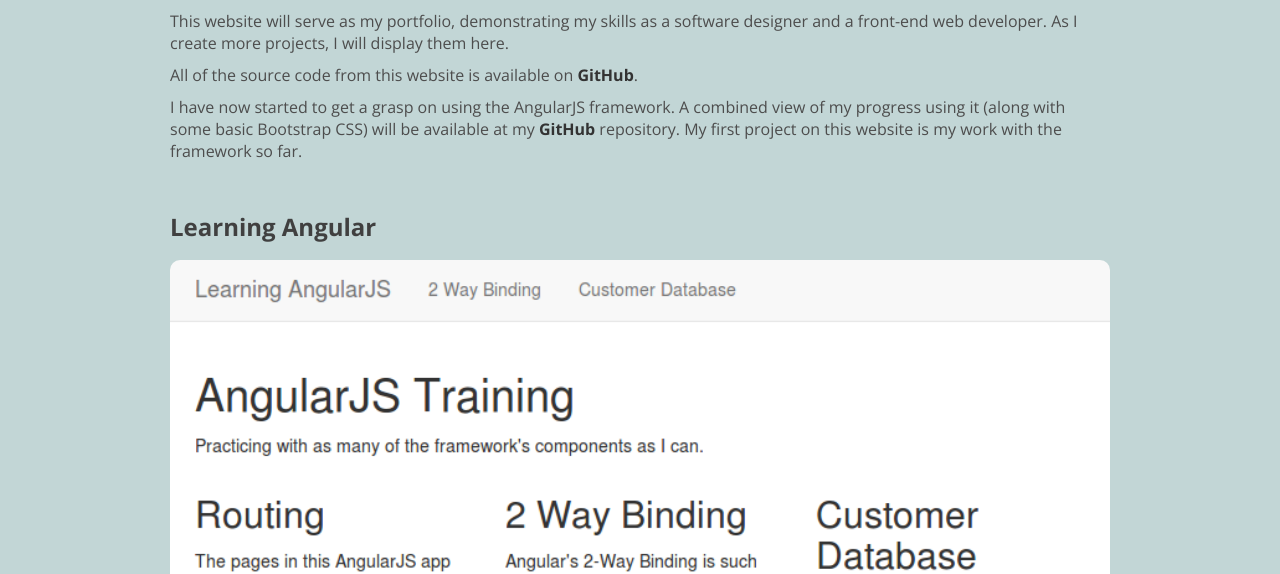
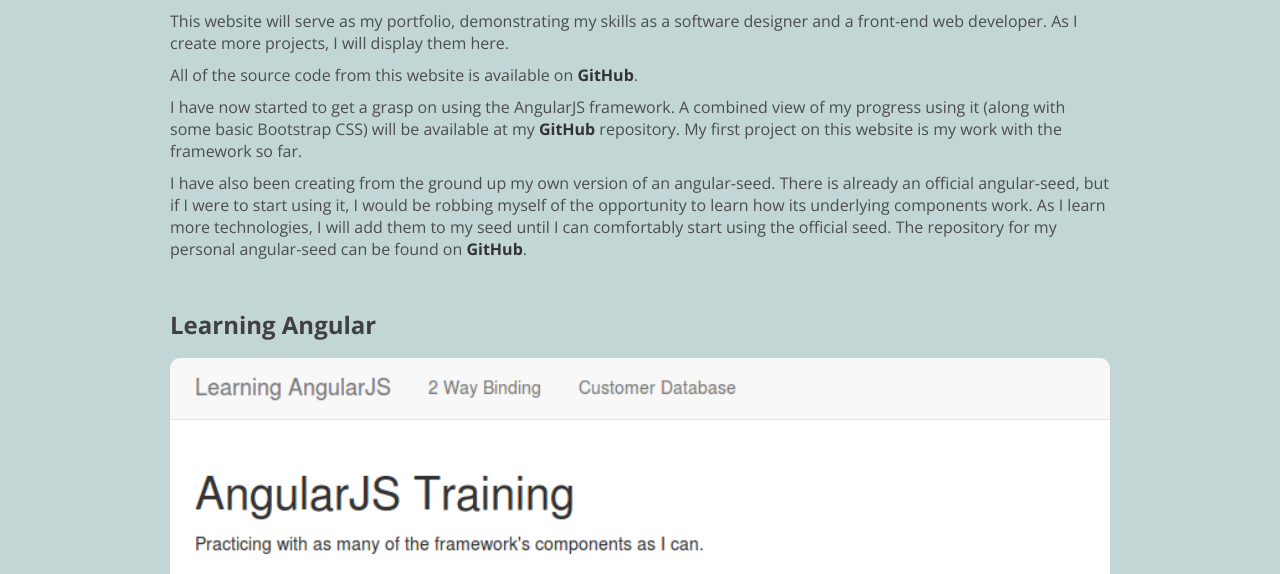
Before and after one commit to Jasonthecoder/portfolio_website, a plain HTML site: page index.html in a window 1280 px wide. Shown: the part 230-804 px from the top of the page. Drawn offline with nearby package versions, Linux system fonts and the light colour scheme.

Commit message:
Added my angular-seed

```diff
--- a/index.html
+++ b/index.html
@@ -35,6 +35,9 @@ All of the source code from this website is available on <a href="https://github
           </p>
           <p>
           I have now started to get a grasp on using the AngularJS framework. A combined view of my progress using it (along with some basic Bootstrap CSS) will be available at my <a href="https://github.com/mastapegs/portfolio_website/tree/master/angularLearning">GitHub</a> repository. My first project on this website is my work with the framework so far.
+          </p>
+          <p>
+I have also been creating from the ground up my own version of an angular-seed. There is already an official angular-seed, but if I were to start using it, I would be robbing myself of the opportunity to learn how its underlying components work. As I learn more technologies, I will add them to my seed until I can comfortably start using the official seed. The repository for my personal angular-seed can be found on <a href="https://github.com/mastapegs/personal_angular_seed">GitHub</a>.
           </p>
 
           <a href="angularLearning/">
```
